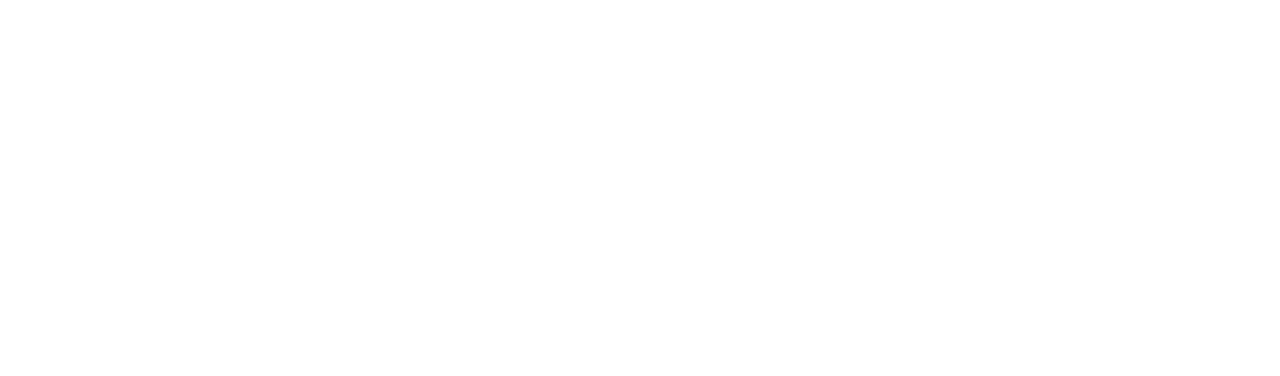
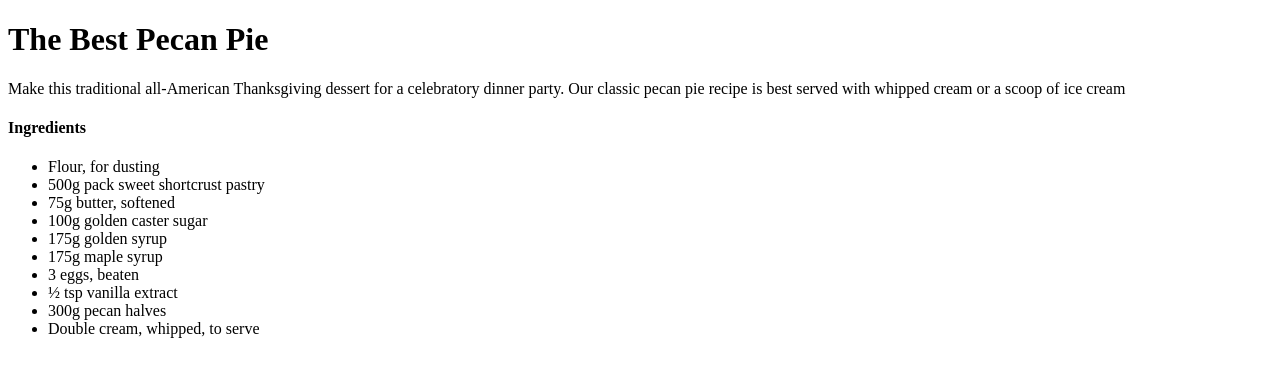
Before and after one commit to llpemble92/odin-recipes, a plain HTML site: page peacan-pie.html in a window 1280 px wide. Drawn offline with Linux system fonts and the light colour scheme.

Commit message:
Added ingredients to recipe 2

```diff
--- a/peacan-pie.html
+++ b/peacan-pie.html
@@ -3,9 +3,23 @@
 <head>
     <meta charset="UTF-8">
     <meta name="viewport" content="width=device-width, initial-scale=1.0">
-    <title>Document</title>
+    <title>peacan-pie</title>
 </head>
 <body>
-
+    <h1>The Best Pecan Pie</h1>
+    <p>Make this traditional all-American Thanksgiving dessert for a celebratory dinner party. Our classic pecan pie recipe is best served with whipped cream or a scoop of ice cream</p>
+    <h4>Ingredients</h4>
+    <ul>
+        <li>Flour, for dusting</li>
+        <li>500g pack sweet shortcrust pastry</li>
+        <li>75g butter, softened</li>
+        <li>100g golden caster sugar</li>
+        <li>175g golden syrup</li>
+        <li>175g maple syrup</li>
+        <li>3 eggs, beaten</li>
+        <li>½ tsp vanilla extract</li>
+        <li>300g pecan halves</li>
+        <li>Double cream, whipped, to serve</li>
+    </ul>
 </body>
 </html>
```
Also changed, not shown: index.html (+1 -1 lines).
